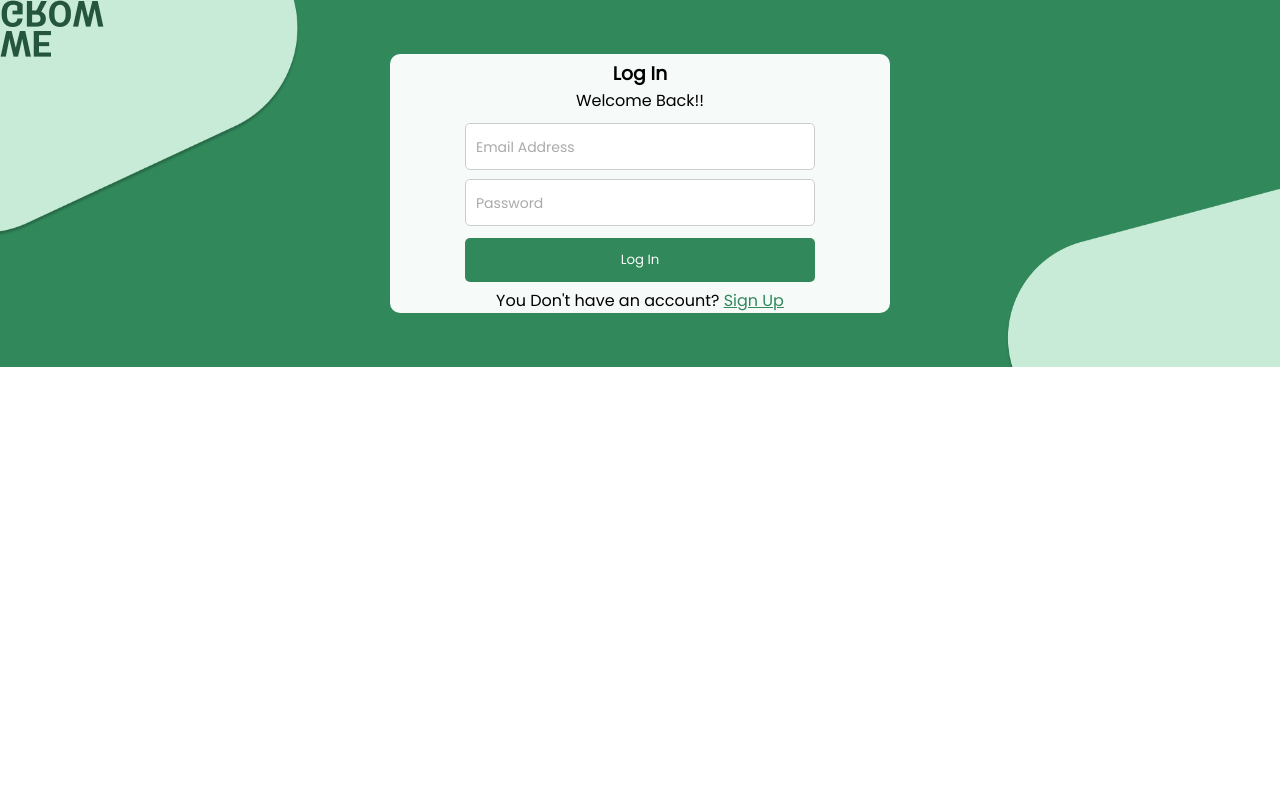
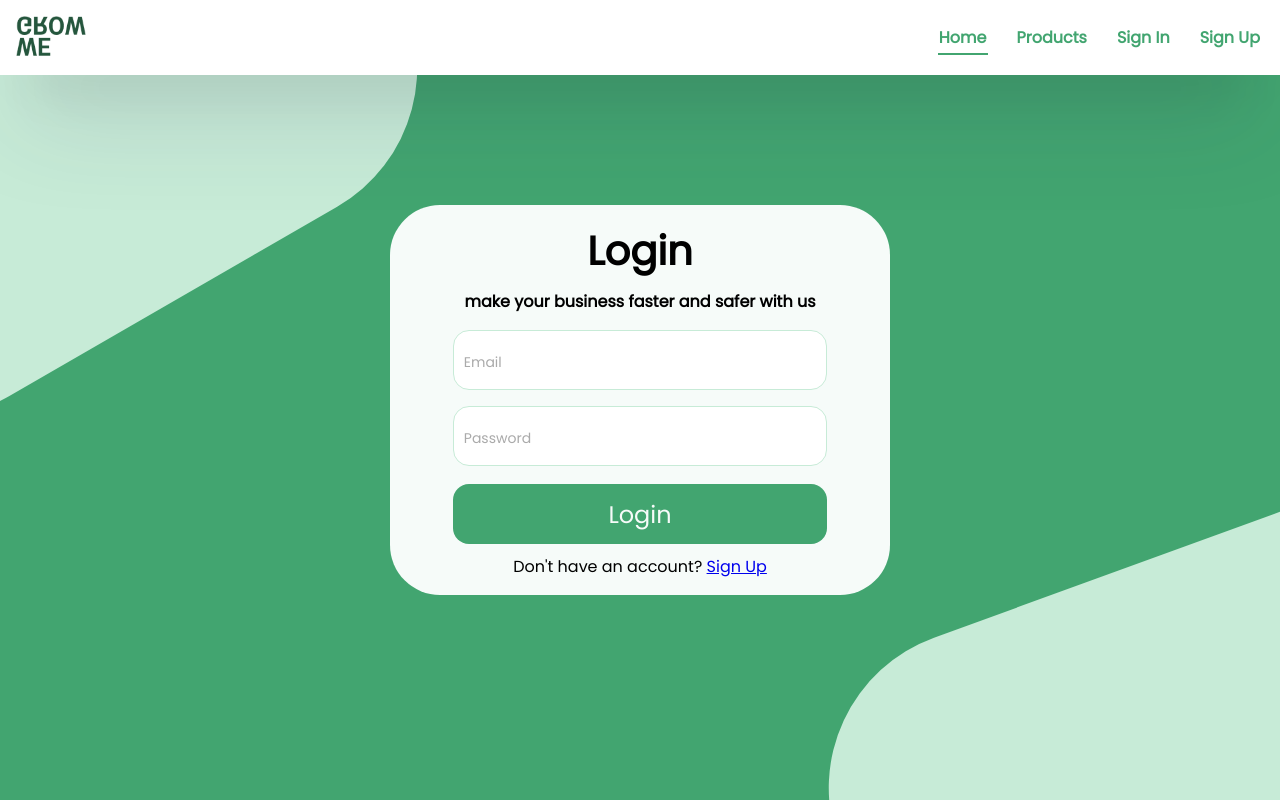
Before and after one commit to AbdallahShnaino/GSGReactProject, a React (Vite) app: page / in a window 1280 px wide. Both pictures are taken after a click on the item "Sign In". Built offline with nearby package versions, Linux system fonts and the light colour scheme.

Commit message:
login screen design

```diff
--- a/src/App.tsx
+++ b/src/App.tsx
@@ -12,6 +12,7 @@ import ProductPage from "./screens/ProductPage/ProductPage";
 import CreateInvoiceScreen from "./screens/create-invoice/create-invoice";
 import Products from "./screens/ProductsGuest/products";
 import LoginScreen from "./screens/login/login.screen";
+
 
 function App() {
   return (
@@ -53,7 +54,7 @@ function App() {
             </Guarded>
           }
         />
-        <Route path="/login" element={<LoginScreen />} />
+        <Route path="/login" element={<LoginScreen/>} />
         <Route path="/logout" element={<ManualLogoutScreen />} />
         <Route path="/products" element={<Products/>} />
 
--- a/src/screens/login/login.screen.css
+++ b/src/screens/login/login.screen.css
@@ -0,0 +1,123 @@
+.login-screen {
+    display: flex;
+    align-items: center;
+    justify-content: center;
+    height: 100vh;
+    width: 100vw;
+    overflow: hidden;
+    position: relative;
+    background-color: #42A570;
+}
+.corner-square {
+    position: absolute;
+    display: block;
+    z-index: 0;
+    height: 698px;
+    width: 698px;
+    background-color: #C7EBD7;
+    border-radius: 160px;
+}
+
+.up {
+    transform: rotate(60deg);
+    top: -350px;
+    left: -350px;
+}
+
+.down {
+    transform: rotate(70deg);
+    bottom: -450px;
+    right: -300px;
+}
+.login-from{
+    display: flex;
+    align-items: center;
+    flex-direction: column;
+    height: fit-content;
+    width: 500px;
+    background-color: #F6FBF9 ;
+    border-radius: 50px;
+    padding: 16px;
+    position: relative;
+}
+.form-title{
+    text-align: center;
+    font-size: 40px;
+
+}
+.cta-text{
+    font-weight: bold;
+    text-align: center;
+    display: block;
+    margin-block: 8px;
+}
+.input{
+    width: 80%;
+    height: 60px;
+    font-size: 18px;
+    padding: 10px;
+    border-radius: 16px;
+    border:1px solid #C7EBD7 ;
+    margin-block: 8px;
+    &:focus{
+        outline: none;
+    }
+}
+.login-btn{
+    width: 80%;
+    height: 60px;
+    text-align: center;
+    background-color: #42A570;
+    color: #F6FBF9 ;
+    font-size: 24px;
+    border: none;
+    border-radius: 16px;
+    margin: 10px 0px;
+    cursor: pointer;
+    transition: all 0.3s ease-in-out;
+    &:hover{
+        background-color: #31885a;
+
+    }
+    &:focus{
+        outline: none;
+        background-color: #31885a;
+    }
+}
+@media (max-width:1020px) {
+    .up,.down{
+        height: 400px;
+        width: 400px;
+    }
+    .up{
+        left:-200px;
+        top:-200px;
+    }
+    .down{
+        right: -200px;
+        bottom:-200px;
+    }
+    .login-screen{
+        padding: 20px;
+    }
+}
+@media (max-width:720px) {
+    .up,.down{
+        height: 400px;
+        width: 400px;
+    }
+    .up{
+        left:-200px;
+        top:-200px;
+    }
+    .down{
+        right: -200px;
+        bottom:-200px;
+    }
+    .login-screen{
+        padding: 20px;
+    }
+}
+.error{
+    color: red;
+}
--- a/src/screens/login/login.screen.tsx
+++ b/src/screens/login/login.screen.tsx
@@ -1,17 +1,16 @@
 import { Link, useNavigate } from "react-router-dom";
-import "./login.screen.css";
-import { useContext, useReducer, useState } from "react";
+import { useContext, useState } from "react";
 import { IUser, Role } from "../../@types";
 import { AuthContext } from "../../providers/auth-provider";
-import logo from "./../../assets/WE_GROW.png";
-import { stateReducer } from "../../state/users.reducer";
 import { UsersStateContext } from "../../providers/users-state.provider";
+import GuestHeader from "../../components/guestHeader/guestHeader";
+import "./login.screen.css";
 interface IError {
   field: string;
   message: string;
 }
 
-const LoginScreen = () => {
+const LoginScreen2 = () => {
   const navigate = useNavigate();
   const [user, setUser] = useState<IUser>({
     address: "",
@@ -28,21 +27,21 @@ const LoginScreen = () => {
   const useUsers = () => useContext(UsersStateContext);
   const { state, dispatch } = useUsers();
   const { storeUser } = useContext(AuthContext);
-  const handleSubmit = () => {
+
+  const handleSubmit = (e: React.MouseEvent) => {
+    e.preventDefault();
     const errors = validateUser(user);
     if (errors.length > 0) {
       setErrorsList(errors);
     } else {
-      setLoading((_) => true);
+      setLoading(true);
       setErrorsList([]);
       storeUser(state.currentUser!);
 
       setTimeout(() => {
         if(state.currentUser?.role === Role.CLIENT){
-          console.log("Navigating to client dashboard");
           navigate("/client");
         }else if(state.currentUser?.role === Role.ADMIN){
-          console.log("Navigating to admin dashboard");
           navigate("/admin/invoice/create");
         } else {
           console.error("Unknown user role");
@@ -51,29 +50,23 @@ const LoginScreen = () => {
     }
   };
 
-
-  const handleChange = (field: string, value: any) => {
-    setUser({ ...user!, [field]: value });
+  const handleChange = (field: string, value: string) => {
+    setUser({ ...user, [field]: value });
   };
 
   const validateUser = (user: IUser): IError[] => {
     dispatch({
       type: "GET_USER_WITH_EMAIL",
-      payload: user!.email,
+      payload: user.email,
     });
 
-    console.log("Validating user:", user);
-    console.log("Current state user:", state.currentUser);
-
     const errors: IError[] = [];
-
 
     if (!user || !state.currentUser) {
       errors.push({
         field: "system",
         message: "missing fields or user not exist",
       });
-      console.log("errors ", errors);
     }
     if (
       user &&
@@ -84,7 +77,6 @@ const LoginScreen = () => {
         field: "system",
         message: "password not correct, try again",
       });
-      console.log("errors ", errors);
     }
     if (!user || user.email.length < 1) {
       errors.push({
@@ -110,71 +102,47 @@ const LoginScreen = () => {
   };
 
   return (
-    <>
-      <nav className="c-header">
-        <img className="header__logo" src={logo} alt="logo" />
-      </nav>
-      <div className="create-account">
-        <div className="create-account__form">
-          {loading && <span className="spinner"></span>}
+    <div className="login-screen">
+      <GuestHeader/>
+      <div className="corner-square up"></div>
+      <div className="corner-square down"></div>
+      <form action="" className="login-from">
+        <h1 className="form-title">Login</h1>
+        <span className="cta-text">
+          make your business faster and safer with us
+        </span>
 
-          <div className="welcome">
-            <h3>Log In</h3>
-            <span>Welcome Back!!</span>
-          </div>
-          {extractErrorsAsList("system", errorsList).map((e, i) => (
-            <span key={i} className="create-account__error">
-              {e}
-            </span>
-          ))}
-          <div className="create-account__input">
-            {extractErrorsAsList("email", errorsList).map((e, i) => (
-              <span key={i} className="create-account__error">
-                {e}
-              </span>
-            ))}
-            <input
-              className={
-                extractErrorsAsList("email", errorsList).length
-                  ? "red-border"
-                  : "normal-border"
-              }
-              id="email"
-              type="text"
-              placeholder="Email Address"
-              onChange={(e) => handleChange("email", e.target.value)}
-            />
-          </div>
-
-          <div className="create-account__input">
-            {extractErrorsAsList("password", errorsList).map((e, i) => (
-              <span key={i} className="create-account__error">
-                {e}
-              </span>
-            ))}
-            <input
-              className={
-                extractErrorsAsList("password", errorsList).length
-                  ? "red-border"
-                  : "normal-border"
-              }
-              id="password"
-              type="password"
-              placeholder="Password"
-              onChange={(e) => handleChange("password", e.target.value)}
-            />
-          </div>
-
-          <button className="create-account__button" onClick={handleSubmit}>
-            Log In
-          </button>
-          <span>
-            You Don't have an account? <Link to={"/user/create"}>Sign Up</Link>
-          </span>
-        </div>
-      </div>
-    </>
+        <input
+          type="email"
+          onChange={(e) => handleChange("email", e.target.value)}
+          name="email"
+          id="email"
+          className="input"
+          placeholder="Email"
+        />
+        <input
+          type="password"
+          onChange={(e) => handleChange("password", e.target.value)}
+          name="password"
+          id="password"
+          className="input"
+          placeholder="Password"
+        />
+        {extractErrorsAsList("system", errorsList).map((e, i) => (
+          <p key={i} className="error">{e}</p>
+        ))}
+        <button
+          className="btn login-btn"
+          onClick={handleSubmit}
+        >
+          {loading ? "Logging in..." : "Login"}
+        </button>
+        <p className="signup-text">
+          Don't have an account? <Link to="/user/create">Sign Up</Link>
+        </p>
+      </form>
+    </div>
   );
 };
 
-export default LoginScreen;
+export default LoginScreen2;
```
